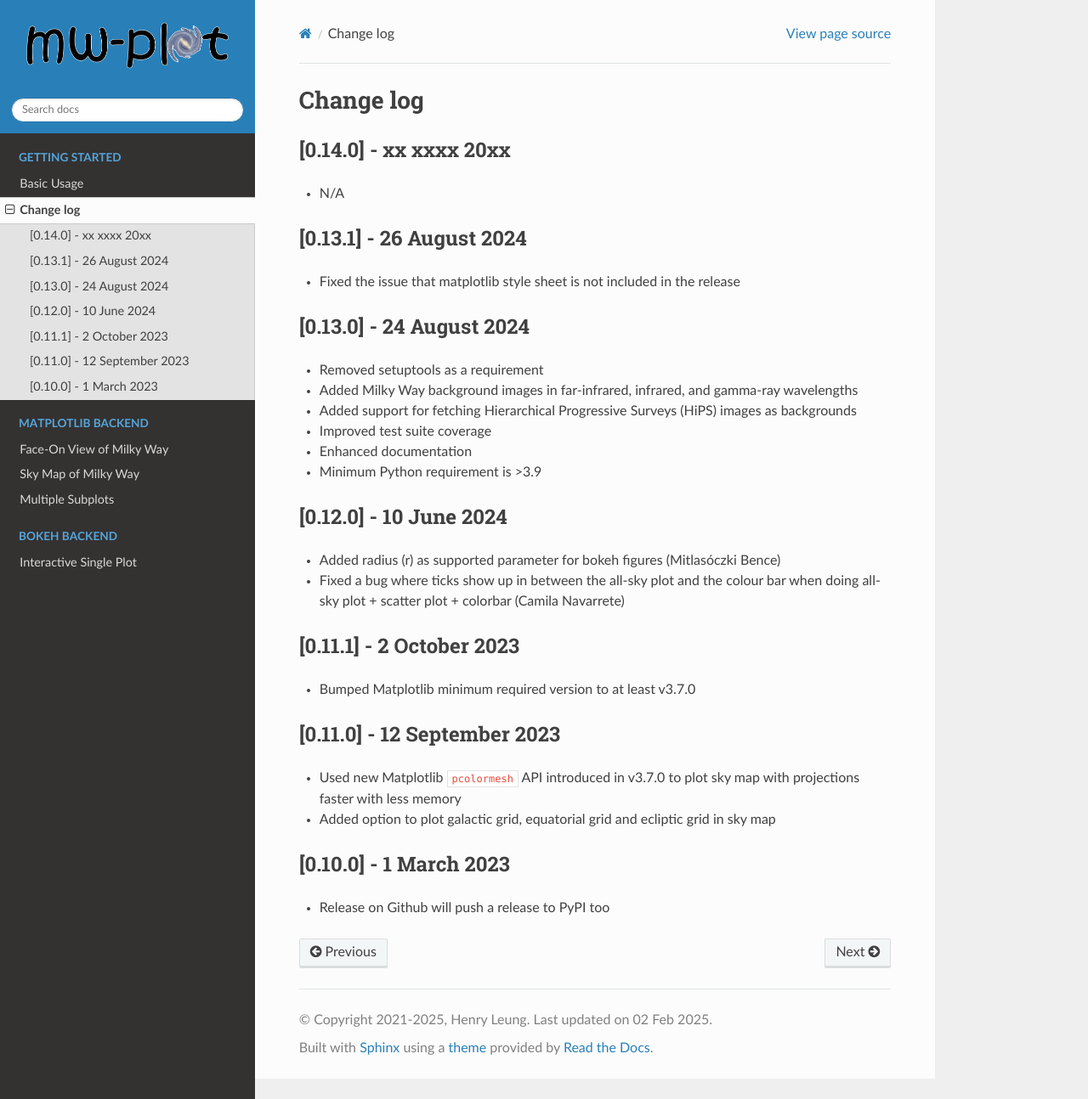
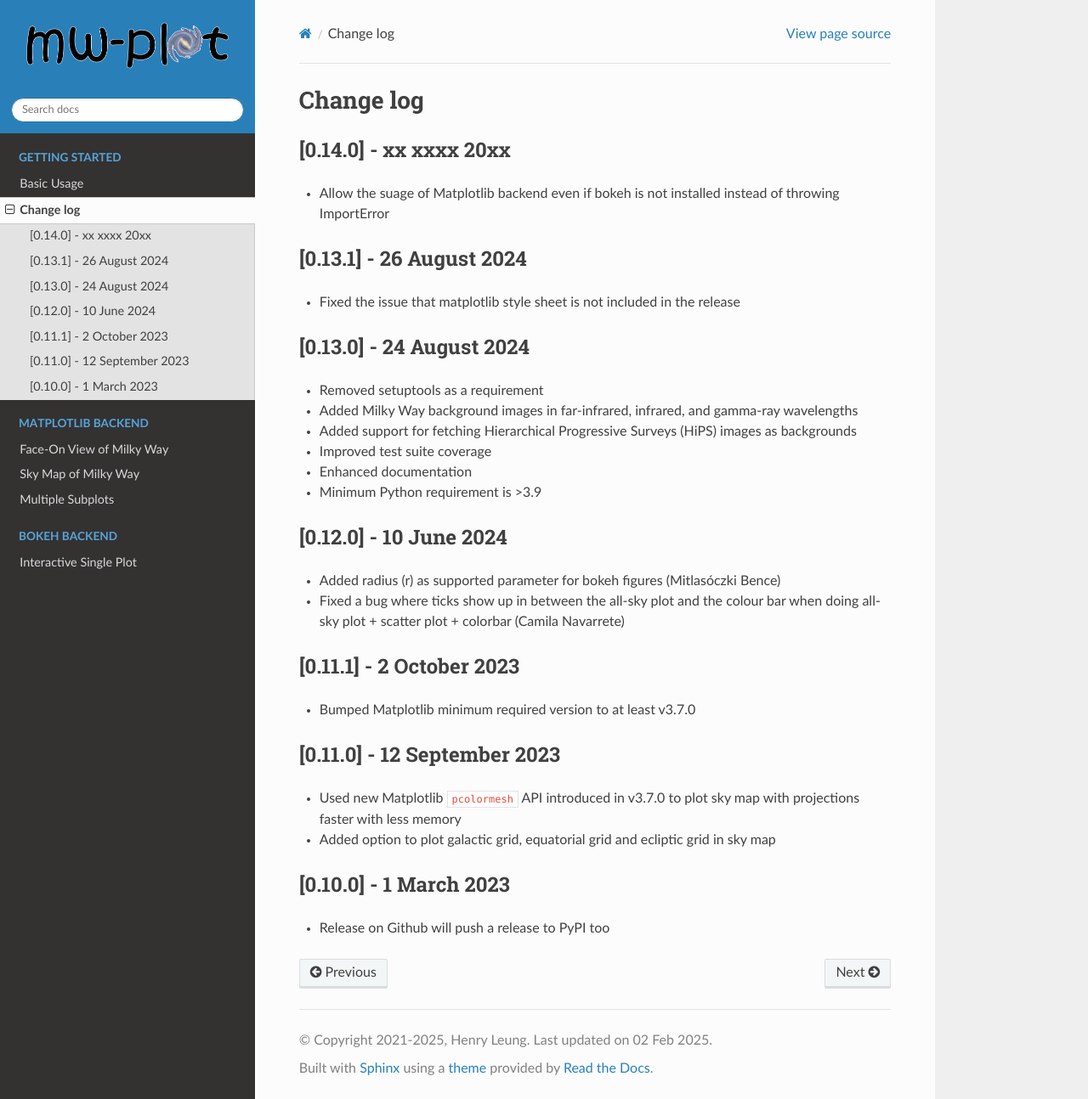
Before and after one commit to henrysky/milkyway_plot, a Sphinx documentation site: the page built from docs/source/changelog.md, in a window 1280 px wide and 1294 px high. Shown: the whole window at 85% size. Built offline with Sphinx 7.4.7 and the Read the Docs theme 3.1.0, drawn with Linux system fonts in a browser that asks for light colours.

```diff
--- a/CHANGELOG.md
+++ b/CHANGELOG.md
@@ -1,7 +1,7 @@
 # Change log
 
 ## [0.14.0] - xx xxxx 20xx
-- N/A
+- Allow the suage of Matplotlib backend even if bokeh is not installed instead of throwing ImportError
 
 ## [0.13.1] - 26 August 2024
 - Fixed the issue that matplotlib style sheet is not included in the release
--- a/docs/source/basics.rst
+++ b/docs/source/basics.rst
@@ -11,7 +11,7 @@ Matpotlib Style Sheet
 -----------------------
 
 The package comes with a matplotlib style sheet that you can use to make your plots look better and consistent which
-required $\LaTeX$ to be installed (see https://www.latex-project.org/get/ for how to install $\LaTeX$ on your computer).
+required :math:`\LaTeX` to be installed (see https://www.latex-project.org/get/ for how to install :math:`\LaTeX` on your computer).
 To use the style sheet for you own plot without importing ``mw-plot``, you can do the following before plotting anything:
 
 .. code-block:: python
```
